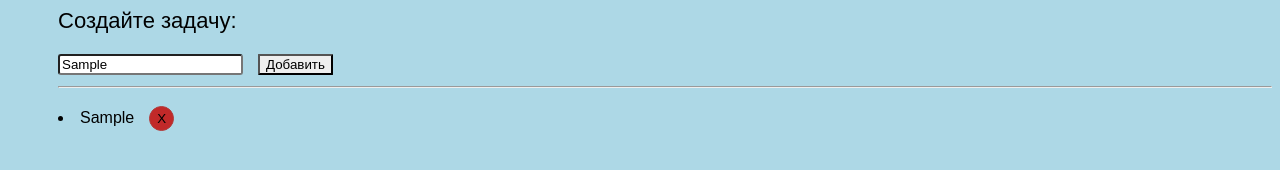
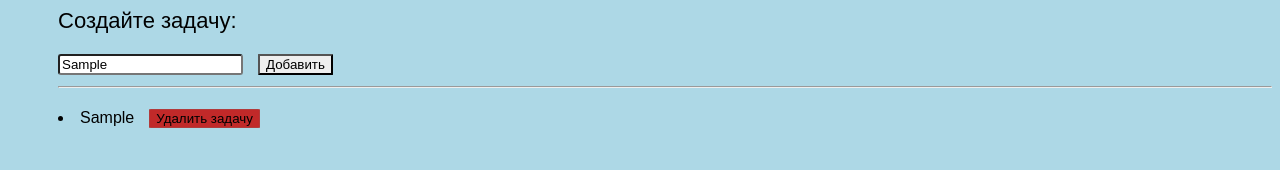
Before and after one commit to sivashik98/list-todos, a React app: page / in a window 1280 px wide. Both pictures are taken after typing "Sample" into the empty fields and a click on the button "Добавить". Built offline with nearby package versions, Linux system fonts and the light colour scheme.

Commit message:
redid the structure of the components to a more correct

```diff
--- a/src/index.css
+++ b/src/index.css
@@ -35,12 +35,10 @@ label {
 
 .del-task {
     outline: none;
-    border-radius: 50%;
+    border-radius: 2%;
     background-color: #C12929;
     border: 1px solid #B13B3B;
     transition: background-color .5s;
-    width: 25px;
-    height: 25px;
     margin-left: 15px;
 }
 
--- a/src/index.js
+++ b/src/index.js
@@ -3,36 +3,49 @@ import ReactDOM from 'react-dom';
 import './index.css';
 
 
-function GenerateTask() {
+function GenerateTask(props) {
+
+  const listTasks = props.tasks.map((task) => {
+    if (task) {
+      return (
+        <div className='wrp-task' key={task + Math.random()}>
+          <li>{task}</li>
+          <button className='del-task'>Удалить задачу</button>
+        </div>
+      );
+    }
+  });
+
   return (
     <div className='list-task'>
-
+      {listTasks}
     </div>
   );
 }
 
 
 class App extends React.Component {
+  constructor(props) {
+    super(props);
+
+    this.handleChange = this.handleChange.bind(this);
+    this.additionTask = this.additionTask.bind(this);
+    this.state = {
+      value: '',
+      tasks: [],
+    };
+  }
+
+  handleChange(event) {
+    this.setState({ value: event.target.value, });
+  }
 
   additionTask() {
-    const value = document.querySelector('.create-task').value;
-    const list = document.querySelector('.list-task');
-    const task = document.createElement('li');
-    const btnDelTask = document.createElement('button');
-    const wrpTask = document.createElement('div');
+    const task = this.state.value;
+    const cloneTasks = this.state.tasks.slice();
+    cloneTasks.push(task);
 
-    wrpTask.setAttribute('class', 'wrp-task');
-    btnDelTask.setAttribute('class', 'del-task');
-    btnDelTask.innerText = 'X';
-    task.innerText = value;
-
-    btnDelTask.addEventListener('click', function () {
-      this.parentElement.remove();
-    });
-
-    list.appendChild(wrpTask);
-    wrpTask.appendChild(task);
-    wrpTask.appendChild(btnDelTask);
+    this.setState({ tasks: cloneTasks, });
   }
 
   render() {
@@ -40,11 +53,11 @@ class App extends React.Component {
       <div className='todo'>
         <label>Создайте задачу:
           <br />
-          <input className='create-task' type="text"/>
-          <button className='add-task' onClick={() => this.additionTask()}>Добавить</button>
+          <input className='create-task' type="text" value={this.state.value} onChange={this.handleChange} />
+          <button className='add-task' onClick={this.additionTask}>Добавить</button>
           <hr />
         </label>
-        <GenerateTask />
+        <GenerateTask tasks={this.state.tasks} />
       </div>
     );
   }
```
